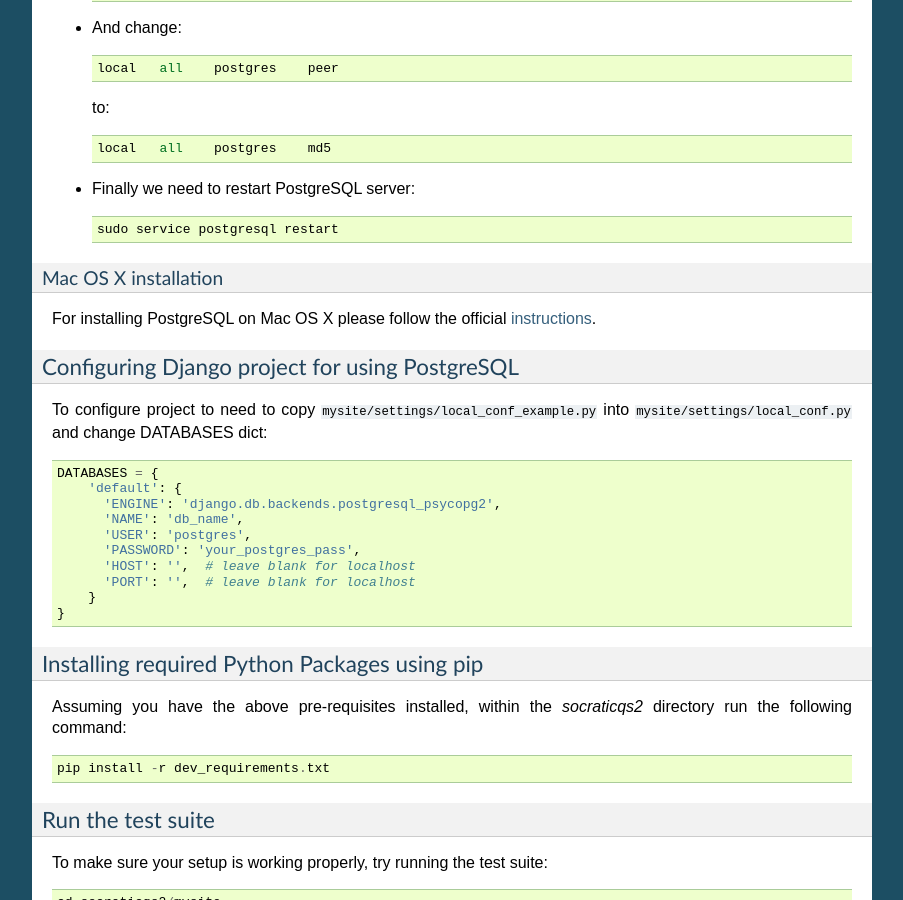
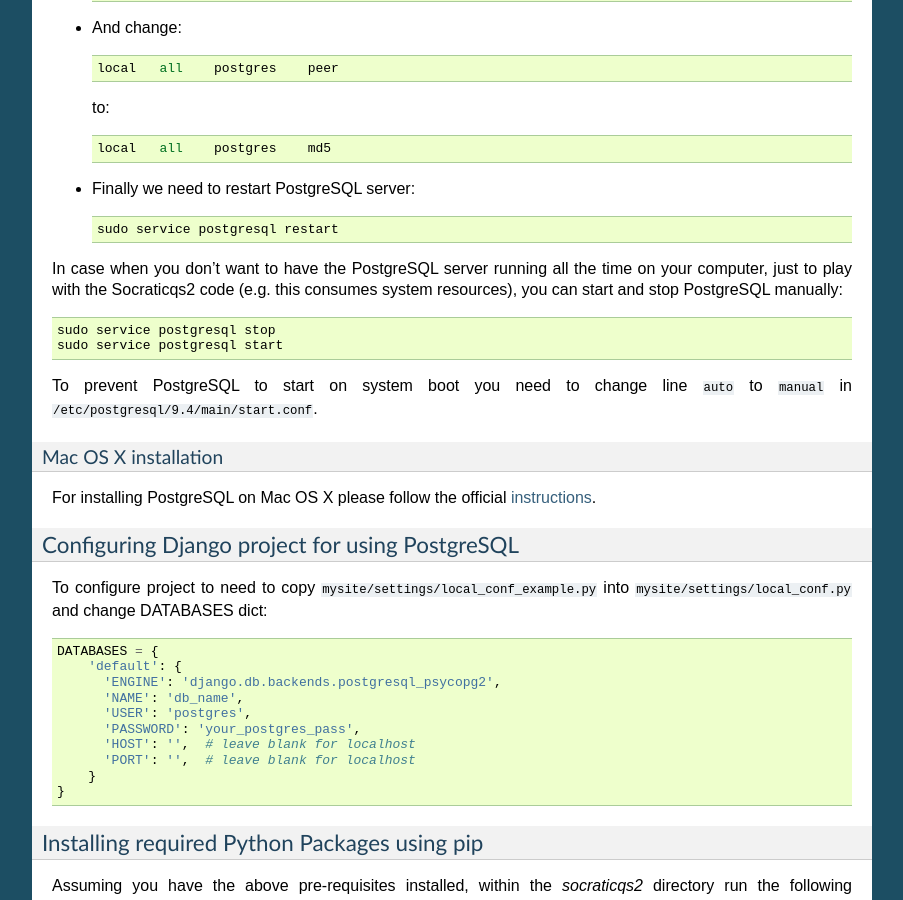
Before and after one commit to cjlee112/socraticqs2, a Sphinx documentation site: the page built from doc/devintro.rst, in a window 1280 px wide and 900 px high, scrolled down 2402 px. Shown: the whole window, without its empty margins (198-1101 px from the left). Built offline with Sphinx 7.4.7, drawn with Linux system fonts in a browser that asks for light colours.

Commit message:
docs(devintro): add notes about manual PostgreSQL stop and start and about preventing auto start on boot

```diff
--- a/doc/devintro.rst
+++ b/doc/devintro.rst
@@ -159,6 +159,14 @@
 * Finally we need to restart PostgreSQL server::
 
     sudo service postgresql restart
+
+
+In case when you don't want to have the PostgreSQL server running all the time on your computer, just to play with the Socraticqs2 code (e.g. this consumes system resources), you can start and stop PostgreSQL manually::
+
+    sudo service postgresql stop
+    sudo service postgresql start
+
+To prevent PostgreSQL to start on system boot you need to change line ``auto`` to ``manual`` in ``/etc/postgresql/9.4/main/start.conf``.
 
 
 Mac OS X installation
```
